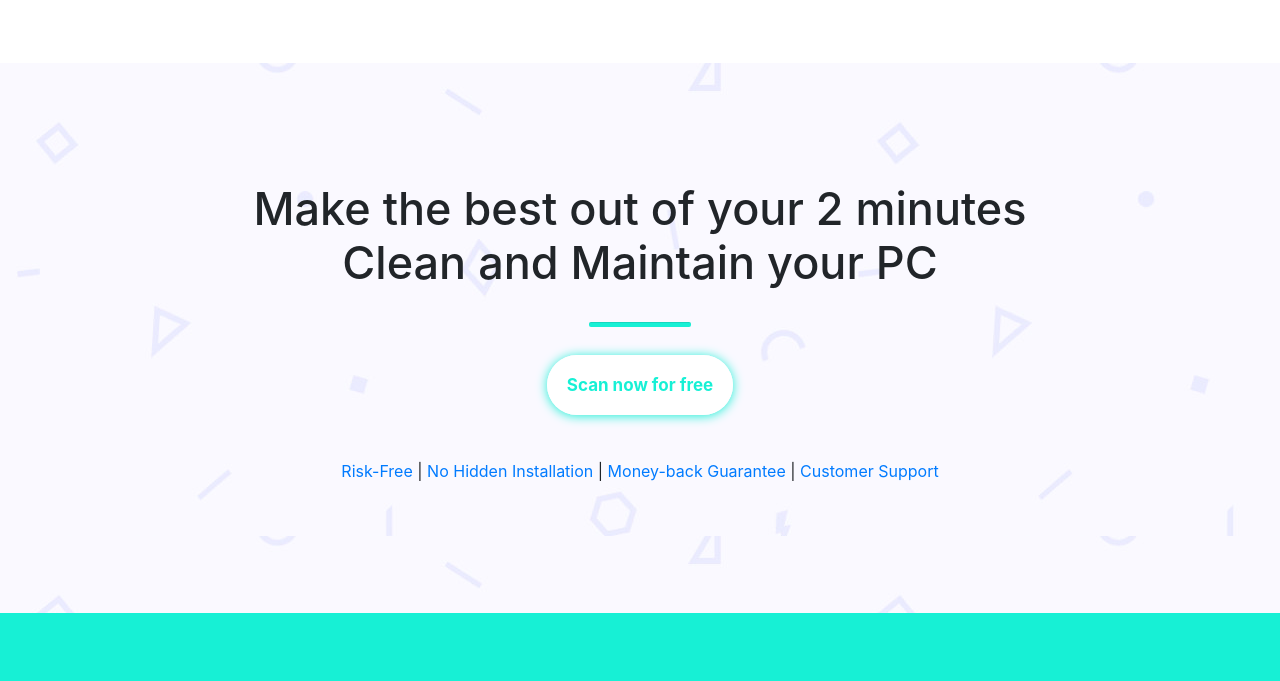
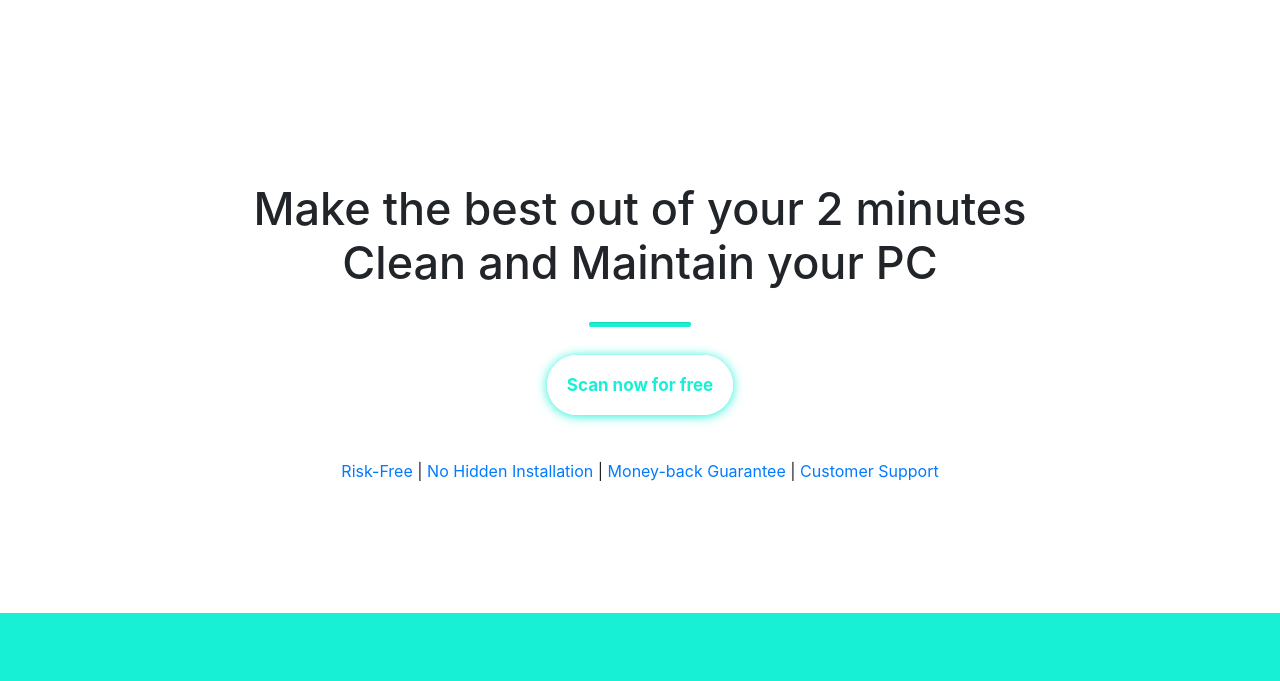
Before and after one commit to xkid1/BlacktailTechnology-PCCleanerLander, a website: page index.html in a window 1280 px wide. Shown: the part 2824-3505 px from the top of the page. Drawn offline with nearby package versions, Linux system fonts and the light colour scheme; files that its build step writes are made by us from their sources.

Commit message:
need some adjustment

```diff
--- a/css/app.scss
+++ b/css/app.scss
@@ -203,7 +203,7 @@ html, body {
 }
 
 .final_scan {
-    background-image: url(../img/final.jpg);
+    // background-image: url(../img/final.jpg);
     height: 550px;
 
     .f_wrapper {
```
Also changed, not shown: css/app.css, img/home.png, img/home1.png (added), 1 other file.
